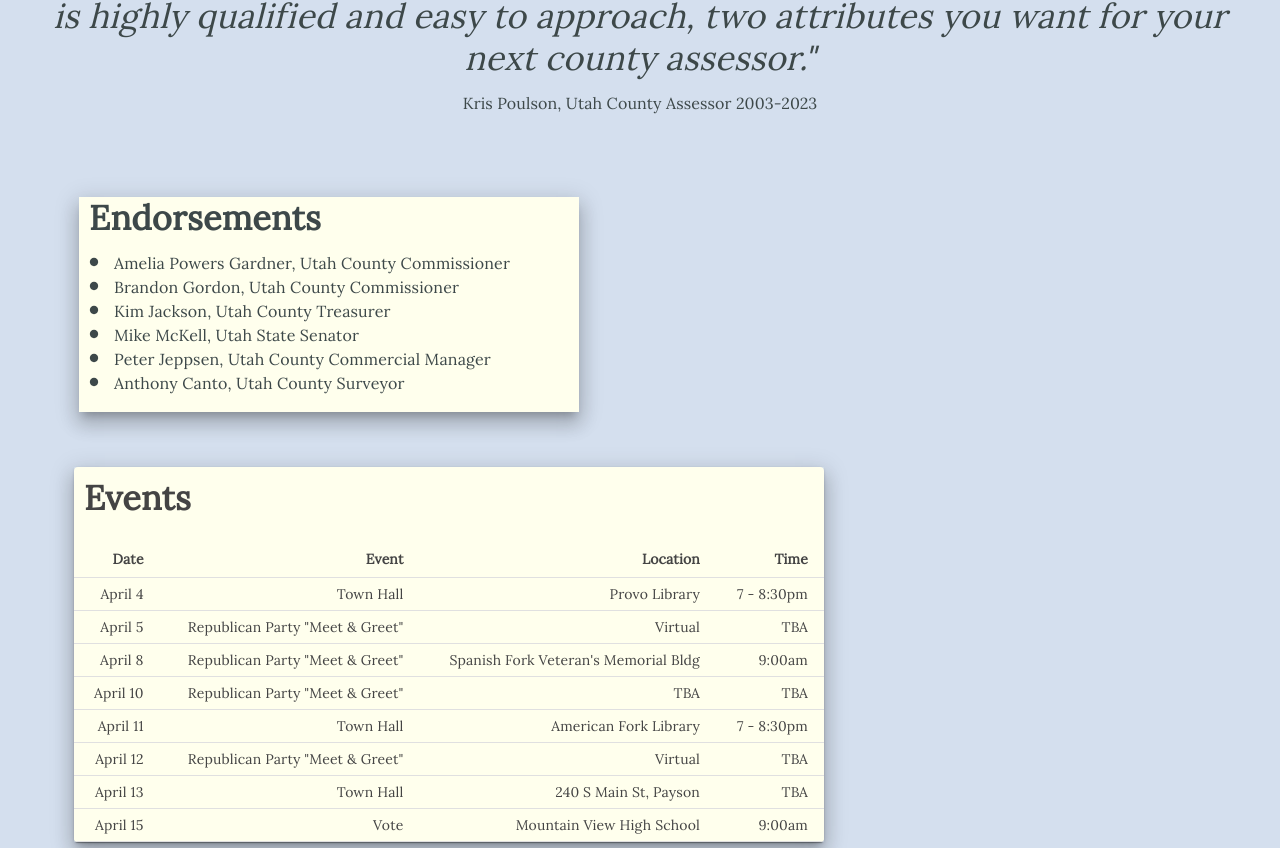
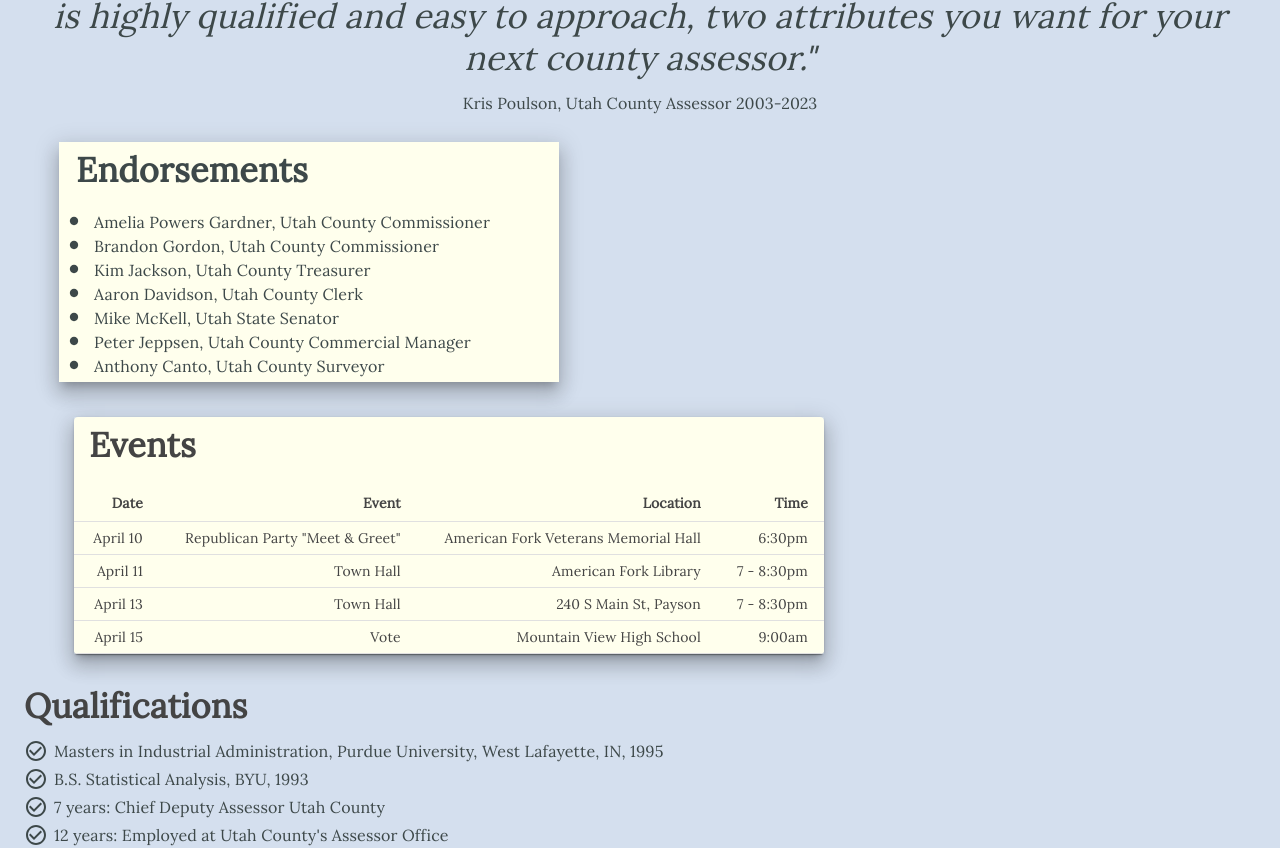
Before and after one commit to sarahmaia/garfield, a React (Create React App) app in the folder garfield/: page / in a window 1280 px wide. Shown: the part 334-1182 px from the top of the page. Built offline with nearby package versions, Linux system fonts and the light colour scheme.

Commit message:
updating events and endorsements

```diff
--- a/garfield/src/components/body/index.js
+++ b/garfield/src/components/body/index.js
@@ -28,10 +28,10 @@ export default function Body() {
       </Grid>
 
       <Grid container>
-        <Grid item sx={{padding: '55px'}} justifyContent="left">
+        <Grid item sx={{padding: '35px', paddingTop: '0px'}} justifyContent="left">
           <Endorsements/>
         </Grid>
-        <Grid item sx={{paddingLeft: '50px', paddingBottom: '20px', width: 800}} justifyContent="right" >
+        <Grid item sx={{paddingLeft: '50px', paddingBottom: '15px', width: 800}} justifyContent="right" >
           <Events/>
         </Grid>
       </Grid>
--- a/garfield/src/components/endorsements/index.js
+++ b/garfield/src/components/endorsements/index.js
@@ -12,9 +12,9 @@ const styles = {
 
 export default function Endorsements() {
     return (
-        <Box sx={{ width: 500, height: 215, backgroundColor: '#ffffed', boxShadow: '12'}} >
+        <Box sx={{ width: 500, height: 240, backgroundColor: '#ffffed', boxShadow: '12'}} >
             <Grid container item justifyContent="left" style={{paddingLeft: '10px'}}>
-                <Typography style={{fontFamily: 'Lora', padding: '0px', textAlign: 'center', fontWeight: 'bold' }} variant="h4" component="span" gutterBottom>
+                <Typography style={{fontFamily: 'Lora', padding: '7px', textAlign: 'center', fontWeight: 'bold' }} variant="h4" component="span" gutterBottom>
                     Endorsements
                 </Typography>
             </Grid>
@@ -54,6 +54,16 @@ export default function Endorsements() {
                 </Grid>
                 <Grid item xs>
                     <Typography style={{paddingLeft: '15px', fontFamily: 'Lora'}} wrap>
+                        Aaron Davidson, Utah County Clerk
+                    </Typography>
+                </Grid>
+            </Grid>
+            <Grid container style={{paddingLeft: '10px'}}>
+                <Grid item>
+                <CircleIcon style={styles.activity}/>
+                </Grid>
+                <Grid item xs>
+                    <Typography style={{paddingLeft: '15px', fontFamily: 'Lora'}} wrap>
                         Mike McKell, Utah State Senator
                     </Typography>
                 </Grid>
--- a/garfield/src/components/events/index.js
+++ b/garfield/src/components/events/index.js
@@ -21,13 +21,9 @@ function createData(Date, Event, Location, Time) {
   }
 
   const rows = [
-    createData('April 4', 'Town Hall', 'Provo Library', '7 - 8:30pm'),
-    createData('April 5', 'Republican Party "Meet & Greet"', 'Virtual', 'TBA'),
-    createData('April 8', 'Republican Party "Meet & Greet"', "Spanish Fork Veteran's Memorial Bldg", '9:00am'),
-    createData('April 10', 'Republican Party "Meet & Greet"', 'TBA', 'TBA'),
+    createData('April 10', 'Republican Party "Meet & Greet"', "American Fork Veterans Memorial Hall", '6:30pm'),
     createData('April 11', 'Town Hall', 'American Fork Library', '7 - 8:30pm'),
-    createData('April 12', 'Republican Party "Meet & Greet"', 'Virtual', 'TBA'),
-    createData('April 13', 'Town Hall', '240 S Main St, Payson', 'TBA'),
+    createData('April 13', 'Town Hall', '240 S Main St, Payson', '7 - 8:30pm'),
     createData('April 15', 'Vote', 'Mountain View High School', '9:00am'),
   ];
 
@@ -35,7 +31,7 @@ export default function Events() {
     return (
     <Box sx={{boxShadow: 12}}>
     <TableContainer sx={{backgroundColor: '#ffffed'}} component={Paper}>
-            <Typography style={{padding: '10px', fontWeight: 'bold', fontFamily: 'Lora', color: '#444444'}} variant="h4" gutterBottom>
+            <Typography style={{padding: '7px', paddingTop: '7px', paddingLeft: '15px', fontWeight: 'bold', fontFamily: 'Lora', color: '#444444'}} variant="h4" gutterBottom>
                 Events
             </Typography>
       <Table sx={{minWidth: 30, backgroundColor: '#ffffed'}} size="small">
```
Also changed, not shown: 7 other files (tests, documents, lock files or other folders).
